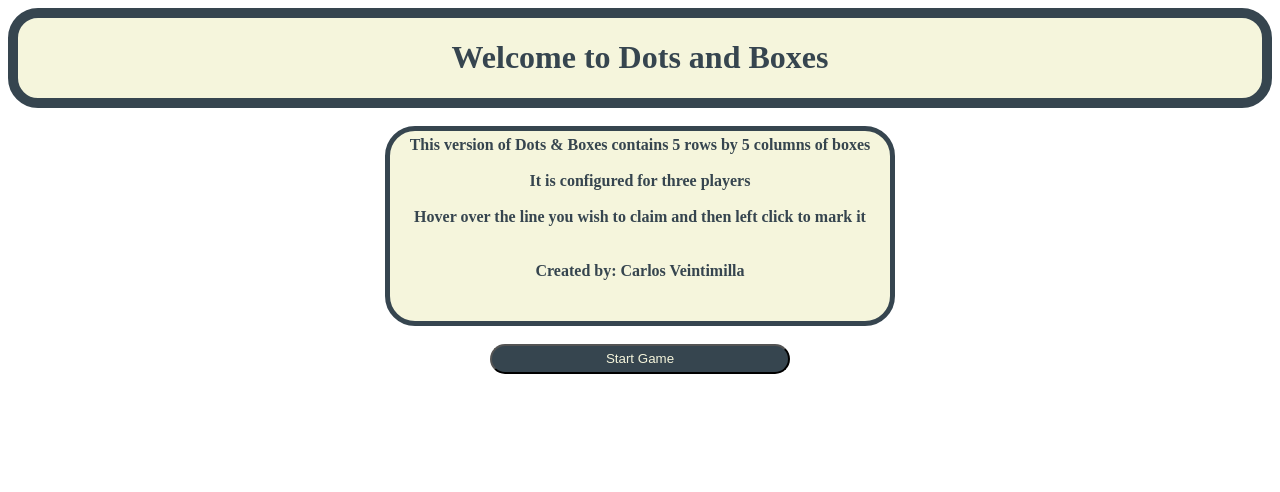
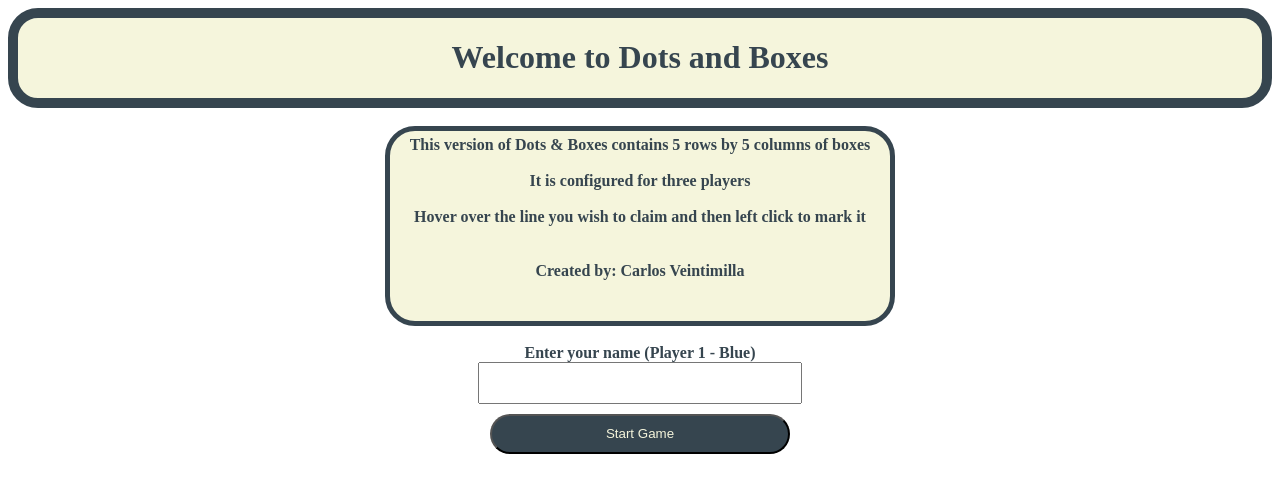
Before and after one commit to CarlosVeinti/DotsAndBoxes, a plain HTML site: page index.html in a window 1280 px wide. Drawn offline with Linux system fonts and the light colour scheme.

Commit message:
Ability to add your name in index.html

```diff
--- a/css/style.css
+++ b/css/style.css
@@ -21,7 +21,7 @@
 
 #startGameButton{
     width: 300px;
-    height: 30px;
+    height: 40px;
     background-color: #36454F;
     border-radius: 30px;
     color:#F5F5DC;
@@ -113,6 +113,18 @@
     background-color: #F5F5DC;
 }
 
+#enterNameDiv{
+    color: #36454F;
+    font-weight: 600;
+    padding-bottom: 10px;
+}
+
+#nameOfPlayerInput {
+    width: 300px;  /* Adjust the width */
+    height: 18px;  /* Adjust the height */
+    padding: 10px; /* Add padding for more space inside the input */
+    font-size: 16px; /* Optional: increase the font size */
+}
 
 
 /* Results page related*/
--- a/index.html
+++ b/index.html
@@ -22,9 +22,24 @@
         </center>
         <br>
         <center>
-        <a href="./mainPage.html">
-        <button id="startGameButton"> Start Game  </button>
-        </a>
+            <div id="enterNameDiv">
+                <span>Enter your name (Player 1 - Blue) </span>
+                <br>
+                <input type="text" id="nameOfPlayerInput">
+            </div>
+
+
+            <a href="./mainPage.html">
+                <button id="startGameButton" onclick="savePlayerName()"> Start Game  </button>
+            </a>
+
+            <script>
+                function savePlayerName() {
+                    const playerName = document.getElementById('nameOfPlayerInput').value;
+                    localStorage.setItem('player1Name', playerName);
+                }
+            </script>
+
         </center>
     </body>
 </html>
```
Also changed, not shown: js/script.js (+10 -8 lines).
